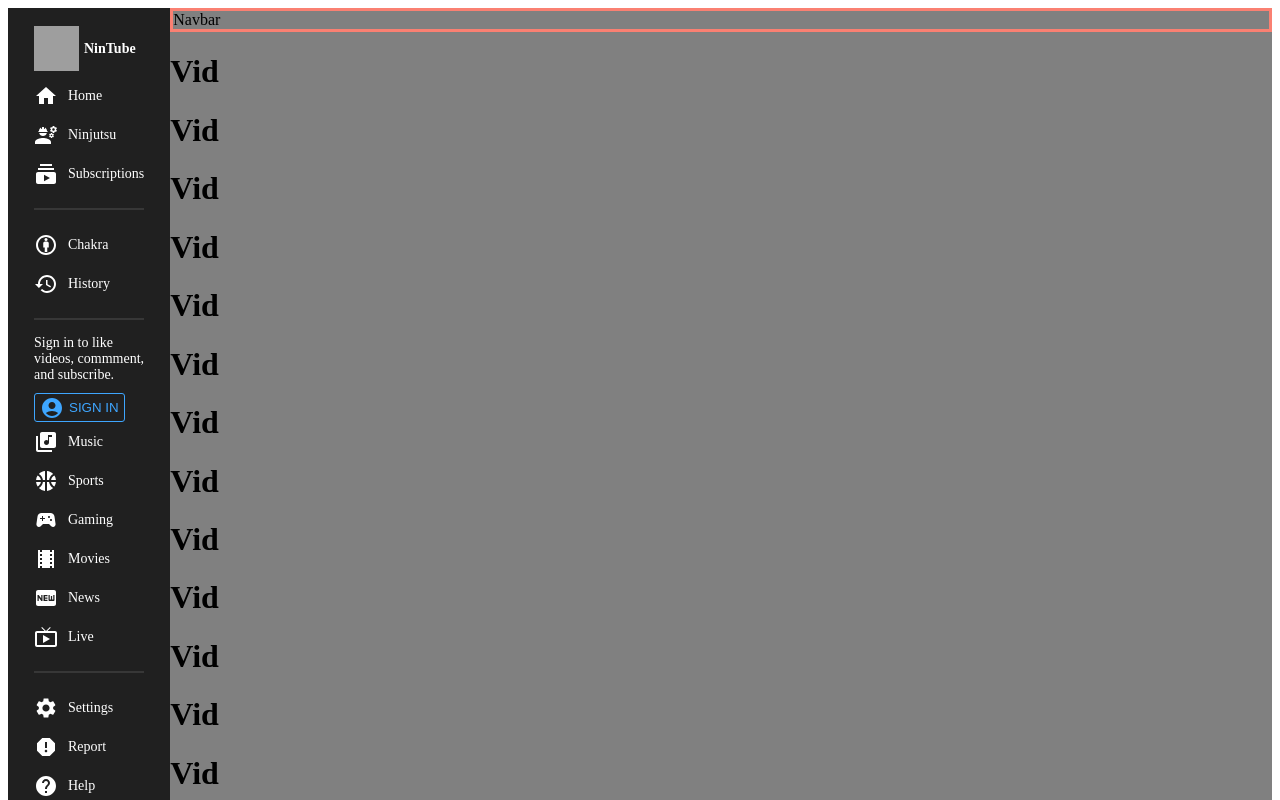
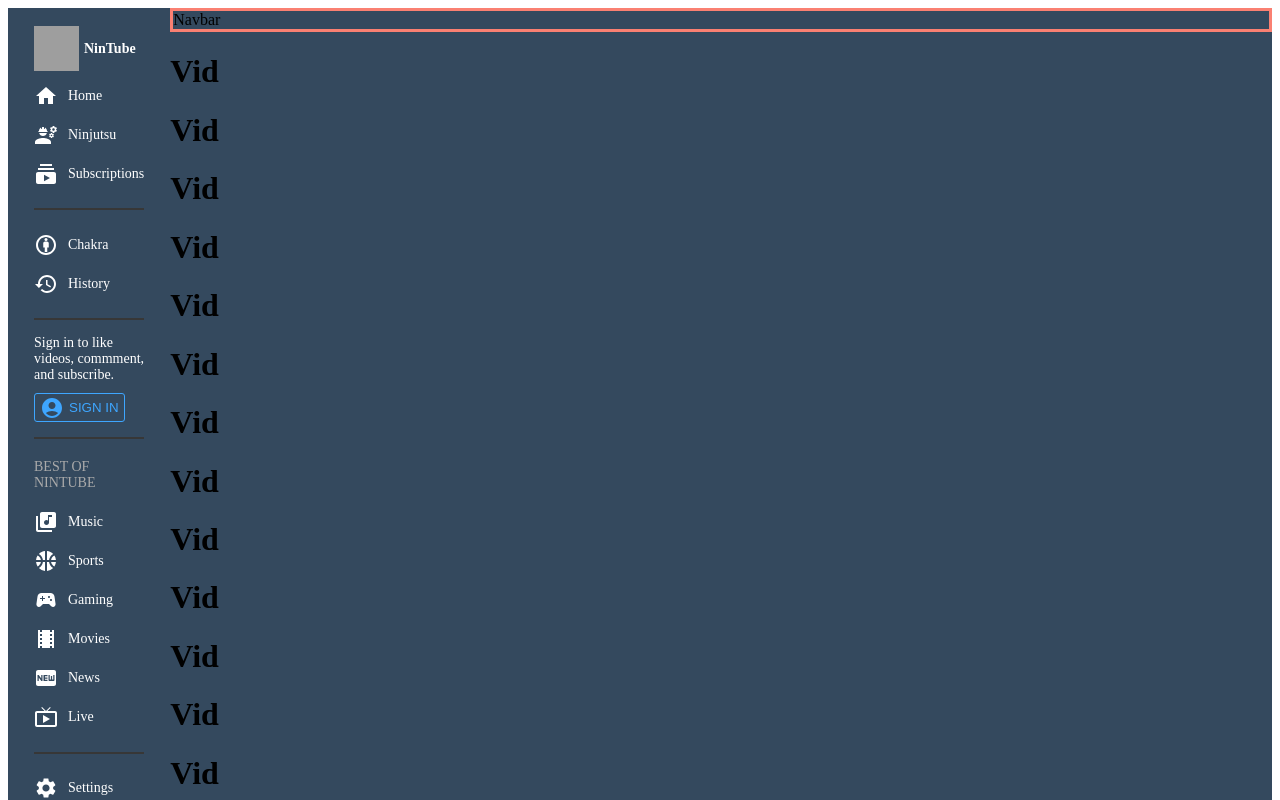
Before and after one commit to minshantt/NinTube-Client, a React (Create React App) app: page / in a window 1280 px wide. Shown: the top 800 px of the page. Built offline with nearby package versions, Linux system fonts and the light colour scheme; grey boxes are pictures that could not be loaded.

Commit message:
addTheme

```diff
--- a/src/App.js
+++ b/src/App.js
@@ -1,10 +1,12 @@
-import styled from 'styled-components';
+import { useState } from 'react';
+import styled, { ThemeProvider } from 'styled-components';
 import Menu from './components/Menu';
 import Navbar from './components/Navbar';
 import VideoCard from './components/VideoCard';
+import { darkTheme, lightTheme } from './utils/theme';
 const Container = styled.div`
   display: flex;
-  background-color: gray;
+  background-color: ${({ theme }) => theme.bg};
 `;
 
 const Main = styled.div`
@@ -14,12 +16,30 @@ const Main = styled.div`
 const Wrapper = styled.div``;
 
 function App() {
+  const [darkMode, setDarkMode] = useState(true);
   return (
+    <ThemeProvider theme={darkMode ? darkTheme : lightTheme}>
       <Container>
-      <Menu />
+        <Menu darkMode={darkMode} setDarkMode={setDarkMode} />
         <Main>
           <Navbar />
           <Wrapper>
+            <h1>Vid</h1>
+            <h1>Vid</h1>
+            <h1>Vid</h1>
+            <h1>Vid</h1>
+            <h1>Vid</h1>
+            <h1>Vid</h1>
+            <h1>Vid</h1>
+            <h1>Vid</h1>
+            <h1>Vid</h1>
+            <h1>Vid</h1>
+            <h1>Vid</h1>
+            <h1>Vid</h1>
+            <h1>Vid</h1>
+            <h1>Vid</h1>
+            <h1>Vid</h1>
+            <h1>Vid</h1>
             <h1>Vid</h1>
             <h1>Vid</h1>
             <h1>Vid</h1>
@@ -37,6 +57,7 @@ function App() {
           </Wrapper>
         </Main>
       </Container>
+    </ThemeProvider>
   );
 }
 
--- a/src/components/Menu.jsx
+++ b/src/components/Menu.jsx
@@ -19,10 +19,12 @@ import AccountCircleIcon from '@mui/icons-material/AccountCircle';
 
 const Container = styled.div`
   flex: 1;
-  height: 115vh;
-  background-color: #202020;
-  color: white;
+  height: 120vh;
+  background-color: ${({ theme }) => theme.bg};
+  color: ${({ theme }) => theme.text};
   font-size: 14px;
+  position: sticky;
+  top: 0;
 `;
 
 const Wrapper = styled.div`
@@ -51,7 +53,7 @@ const Item = styled.div`
 
 const Hr = styled.div`
   margin: 15px 0px;
-  border: 0.5px solid #373737;
+  border: 0.5px solid ${({ theme }) => theme.mainSoft};
 `;
 
 const SignIn = styled.div``;
@@ -69,7 +71,14 @@ const SignInButton = styled.button`
   cursor: pointer;
 `;
 
-const Menu = () => {
+const BestOf = styled.h2`
+  font-size: 14px;
+  font-weight: 500;
+  color: #aaaaaa;
+  margin-top: 20px;
+`;
+
+const Menu = ({ darkMode, setDarkMode }) => {
   return (
     <Container>
       <Wrapper>
@@ -107,6 +116,8 @@ const Menu = () => {
             SIGN IN
           </SignInButton>
         </SignIn>
+        <Hr />
+        <BestOf>BEST OF NINTUBE</BestOf>
         <Item>
           <LibraryMusicIcon />
           Music
@@ -144,7 +155,7 @@ const Menu = () => {
           <HelpIcon />
           Help
         </Item>
-        <Item>
+        <Item onClick={() => setDarkMode(!darkMode)}>
           <SettingsBrightnessIcon />
           Light Mode
         </Item>
--- /dev/null
+++ b/src/utils/theme.jsx
@@ -0,0 +1,14 @@
+export const darkTheme = {
+  bg: '#34495e',
+  bgBar: '#202020',
+  text: 'white',
+  textSoft: '#aaaaaa',
+  mainSoft: '#373737',
+};
+export const lightTheme = {
+  bg: '#dc7633',
+  bgBar: 'white',
+  text: '#1c2833',
+  textSoft: '#212f3c',
+  mainSoft: '#e59866',
+};
```
Lines whose indentation alone changed are shown as unchanged.
